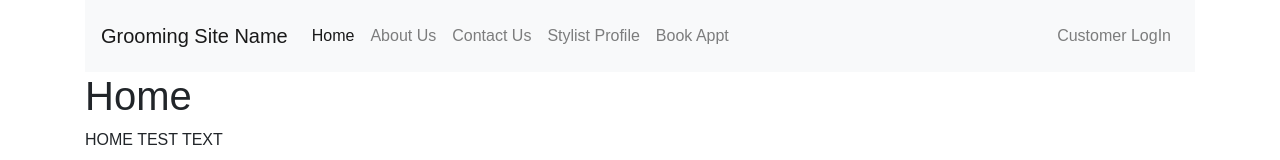
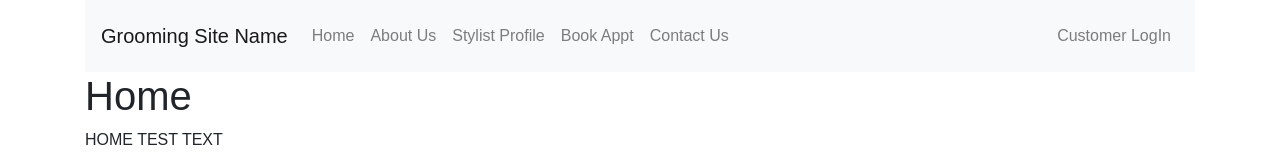
Before and after one commit to cbacklund/grooming-site, a React (Create React App) app in the folder client/: page / in a window 1280 px wide. Shown: the top 160 px of the page. Built offline with nearby package versions, Linux system fonts and the light colour scheme; the HTML template or start-up script is replaced by a standard one.

Commit message:
Updated NavBar

```diff
--- a/client/src/components/NavBar/NavBar.js
+++ b/client/src/components/NavBar/NavBar.js
@@ -9,20 +9,20 @@ const NavBar = () => (
         </button>
         <div class="collapse navbar-collapse" id="navbarText">
             <ul class="navbar-nav mr-auto">
-                <li class="nav-item active">
+                <li class="nav-item">
                     <a class="nav-link" href="/">Home</a>
                 </li>
                 <li class="nav-item">
                     <a class="nav-link" href="/about">About Us</a>
                 </li>
                 <li class="nav-item">
-                    <a class="nav-link" href="/contact">Contact Us</a>
-                </li>
-                <li class="nav-item">
                     <a class="nav-link" href="/stylist">Stylist Profile</a>
                 </li>
                 <li class="nav-item">
                     <a class="nav-link" href="/booking">Book Appt</a>
+                </li>
+                <li class="nav-item">
+                    <a class="nav-link" href="/contact">Contact Us</a>
                 </li>
             </ul>
             <span class="navbar-text">
```
